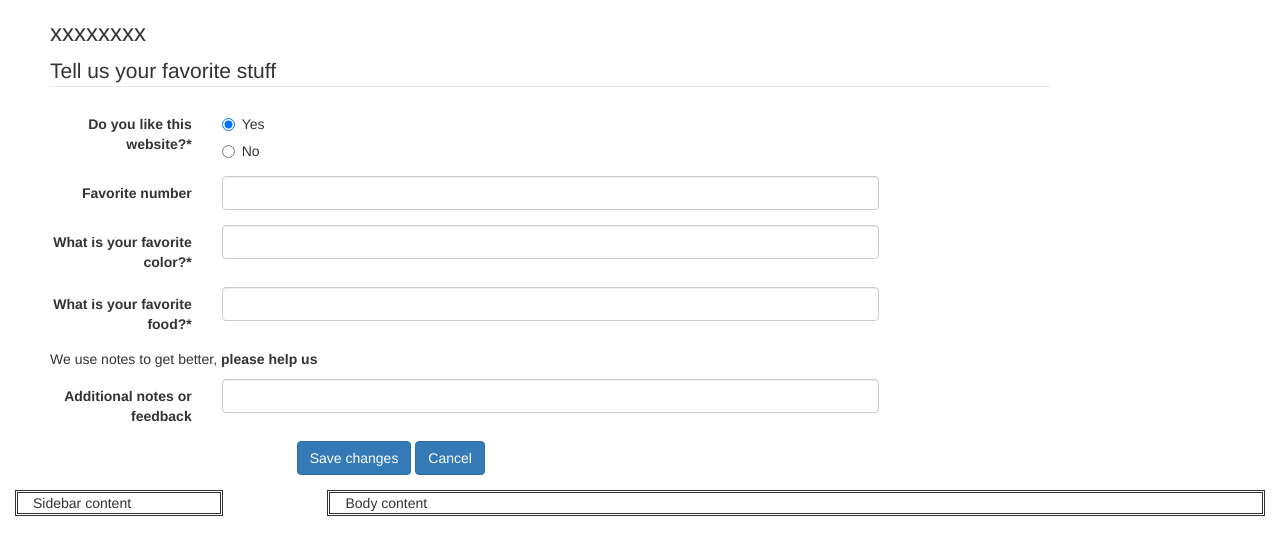
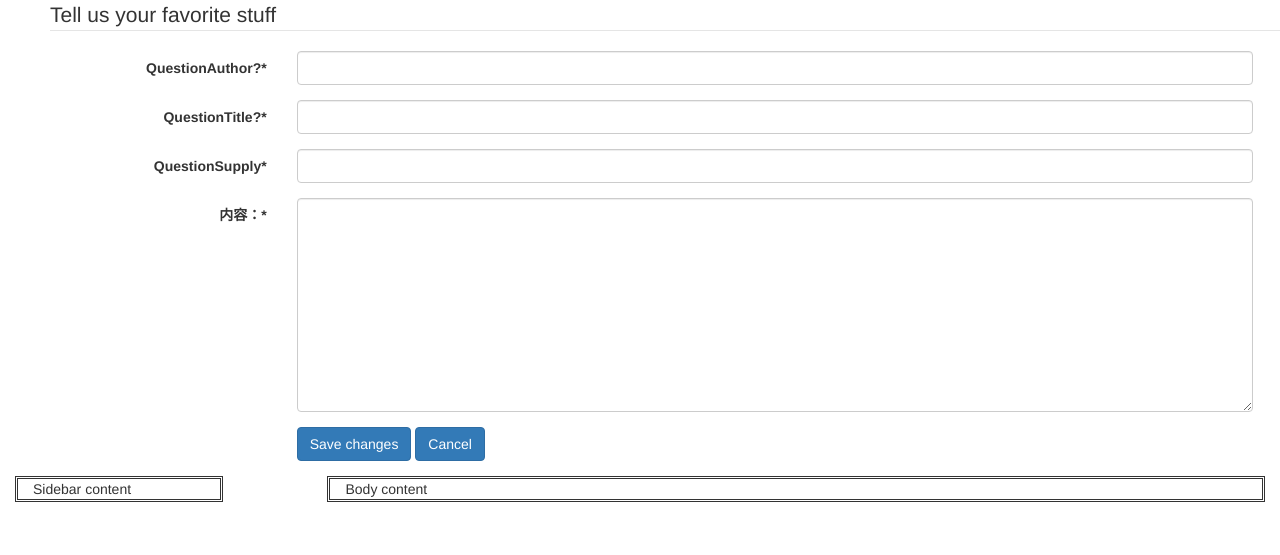
Before and after one commit to wangyafei233/my_luntan, a Django app: page / in a window 1280 px wide; the page is wider, and only the part inside the window is pictured. Shown: the top 555 px of that part. Run offline with Django 3.2, Linux system fonts and the light colour scheme; some libraries are stand-ins or nearby versions.

Commit message:
wancheng tiezibiao baocun pinglunbiao chaungjian

```diff
--- a/pdemo/admin.py
+++ b/pdemo/admin.py
@@ -1,3 +1,4 @@
 from django.contrib import admin
+from .models import Report
 
-# Register your models here.
+admin.site.register(Report)
--- a/pdemo/forms.py
+++ b/pdemo/forms.py
@@ -1,5 +1,7 @@
 #!/usr/bin/env python
 # -*- coding: UTF-8 -*-
+from datetime import datetime
+
 from crispy_forms.bootstrap import FormActions, AppendedText, PrependedText
 from crispy_forms.helper import FormHelper
 from crispy_forms.layout import Layout, Submit, Fieldset, Field, Div, \
@@ -8,43 +10,41 @@ from django import forms
 from django.core.urlresolvers import reverse
 from django.forms import TimeField, IntegerField, Textarea
 from django.utils.translation import ugettext as _
-from .models import Report
+from .models import Report, Bbs
 
 
 class ExampleForm(forms.Form):
-    like_website = forms.TypedChoiceField(
-        label="Do you like this website?",
-        choices=((1, "Yes"), (0, "No")),
-        coerce=lambda x: bool(int(x)),
-        widget=forms.RadioSelect,
-        initial='1',
+    QuestionTime = forms.DateTimeField(
+        label="QuestionTime",
+        required=False,
+        initial=datetime.today()
+    )
+
+    QuestionAuthor = forms.CharField(
+        label="QuestionAuthor?",
+        max_length=255,
+    )
+
+    QuestionTitle = forms.CharField(
+        label="QuestionTitle?",
+        max_length=255,
         required=True,
     )
 
-    favorite_food = forms.CharField(
-        label="What is your favorite food?",
-        max_length=80,
-        required=True,
+    QuestionSupply = forms.CharField(
+        label="QuestionSupply",
+        max_length=1000,
     )
 
-    favorite_color = forms.CharField(
-        label="What is your favorite color?",
-        max_length=80,
-        required=True,
-    )
+    QuestionBody = forms.CharField(widget=forms.Textarea(attrs={'label': '30'}),
+                                   label='内容：', max_length=2000)
 
-    favorite_number = forms.IntegerField(
-        label="Favorite number",
-        required=False,
-    )
+    # attrs={'label': "QuestionBody",},
+    # label="QuestionBody",
 
-    notes = forms.CharField(
-        label="Additional notes or feedback",
-        required=False,
-    )
-    page_length = forms.IntegerField(
-        required=False, initial=25
-    )
+    # page_length = forms.IntegerField(
+    #     required=False, initial=25
+    # )
 
     def __init__(self, *args, **kwargs):
         super(ExampleForm, self).__init__(*args, **kwargs)
@@ -53,31 +53,34 @@ class ExampleForm(forms.Form):
         self.helper.label_class = 'col-lg-2'
         self.helper.field_class = 'col-lg-8'
         self.helper.form_id = 'id-exampleForm'
-        self.helper.form_method = 'get'
-        self.helper.form_action = 'adc'
+        # self.helper.form_method = 'get'
+        # self.helper.form_action = 'adc'
         # self.helper.add_input(Submit('submit', 'Submit'))
         self.helper.layout = Layout(
-            Div(Field('page_length',
-                      template='pdemo/reports_condition.html',
-                      css_class='input-sm'
-                      ), css_class='box-header'),
+            # Div(Field('page_length',
+            #           template='pdemo/reports_condition.html',
+            #           css_class='input-sm'
+            #           ), css_class='box-header'),
+            Div(css_class='box-header'),
             Fieldset(
                 'Tell us your favorite stuff {{ username }}',
-                'like_website',
-                'favorite_number',
-                'favorite_color',
-                'favorite_food',
-                HTML("""
-            <p>We use notes to get better, <strong>please help us {{ username }}</strong></p>
-        """),
-                'notes',
+                'QuestionAuthor',
+                'QuestionTitle',
+                'QuestionSupply',
+                'QuestionBody',
             ),
             FormActions(
                 Submit('save_changes', 'Save changes', css_class="btn-primary"),
-                Submit('cancel', 'Cancel'),
+                # Submit('cancel', 'Cancel'),
+                Reset('name', 'Cancel', css_class="btn-primary"),
             ),
+        )
 
-        )
+
+class Question(forms.ModelForm):
+    class Meta:
+        model = Bbs
+        fields = '__all__'
 
 
 # class ServerForm(forms.Form):
--- a/pdemo/templates/pdemo/boot_index.html
+++ b/pdemo/templates/pdemo/boot_index.html
@@ -4,15 +4,28 @@
 <head>
     <link rel="stylesheet"
           href="//cdn.bootcss.com/bootstrap/3.3.5/css/bootstrap.min.css">
-{#    <link rel="stylesheet"#}
-{#          href="//cdn.bootcss.com/bootstrap/3.3.5/css/bootstrap-theme.min.css">#}
-{#    <script src="//cdn.bootcss.com/jquery/1.11.3/jquery.min.js"></script>#}
-{#    <script src="//cdn.bootcss.com/bootstrap/3.3.5/js/bootstrap.min.js"></script>#}
+    {#    <link rel="stylesheet"#}
+    {#          href="//cdn.bootcss.com/bootstrap/3.3.5/css/bootstrap-theme.min.css">#}
+    {#    <script src="//cdn.bootcss.com/jquery/1.11.3/jquery.min.js"></script>#}
+    {#    <script src="//cdn.bootcss.com/bootstrap/3.3.5/js/bootstrap.min.js"></script>#}
     <title></title>
 </head>
 <body>
 <div style="width: 1500px;height: 100%;margin-left: auto;margin-right: auto;padding-left: 50px;">
-    {% crispy form %}
+
+{#    <form method='POST' id="id-exampleForm" class="form-horizontal">#}
+{#    {% csrf_token %}#}
+{#        {% for field in form %}#}
+{#            <div class='fieldWrapper'>#}
+{#                {{ field.label_tag }}:{{ field }}#}
+{#                {{ field.errors }}#}
+{#            </div>#}
+{#        {% endfor %}#}
+{#        <p><input type='submit' value='留言'></p>#}
+{#    </form>#}
+
+
+        {% crispy form %}
 </div>
 
 <div class="container-fluid">
--- a/pdemo/views.py
+++ b/pdemo/views.py
@@ -1,13 +1,17 @@
 from django.core.urlresolvers import reverse
-from django.shortcuts import render, render_to_response
+from django.shortcuts import render
 
 # Create your views here.
-from .models import MessageForm, Report
-from .forms import ExampleForm, User
+from .models import MessageForm, Report, Bbs
+from .forms import ExampleForm, User, Question
 
 
 def root_view(request, template='pdemo/boot_index.html'):
     form = ExampleForm()
+    if request.method == 'POST':
+        form1 = Question(request.POST)
+        if form1.is_valid():
+            form1.save()
 
     return render(request, template, {'form': form})
 
@@ -22,12 +26,11 @@ from datetime import *
 
 
 def user_view(request, template='pdemo/user_save.html'):
-    form1 = User()
+    form = User()
     if request.method == 'POST':
-        form = User(request.POST)
+        form1 = User(request.POST)
         # form.data['end_time'] = datetime.today()
         if form.is_valid():
-            form.save()
-            # form.save()
+            form1.save()
 
-    return render(request, template, {'form': form1})
+    return render(request, template, {'form': form})
```
Also changed, not shown: mydemo/settings.py (+15 -14 lines), pdemo/models.py (+34 -2 lines), db.sqlite3, pdemo/migrations/0004_auto_20160809_0936.py (added), pdemo/migrations/0005_auto_20160809_1050.py (added), pdemo/migrations/0006_auto_20160809_1143.py (added), 1 other file.
